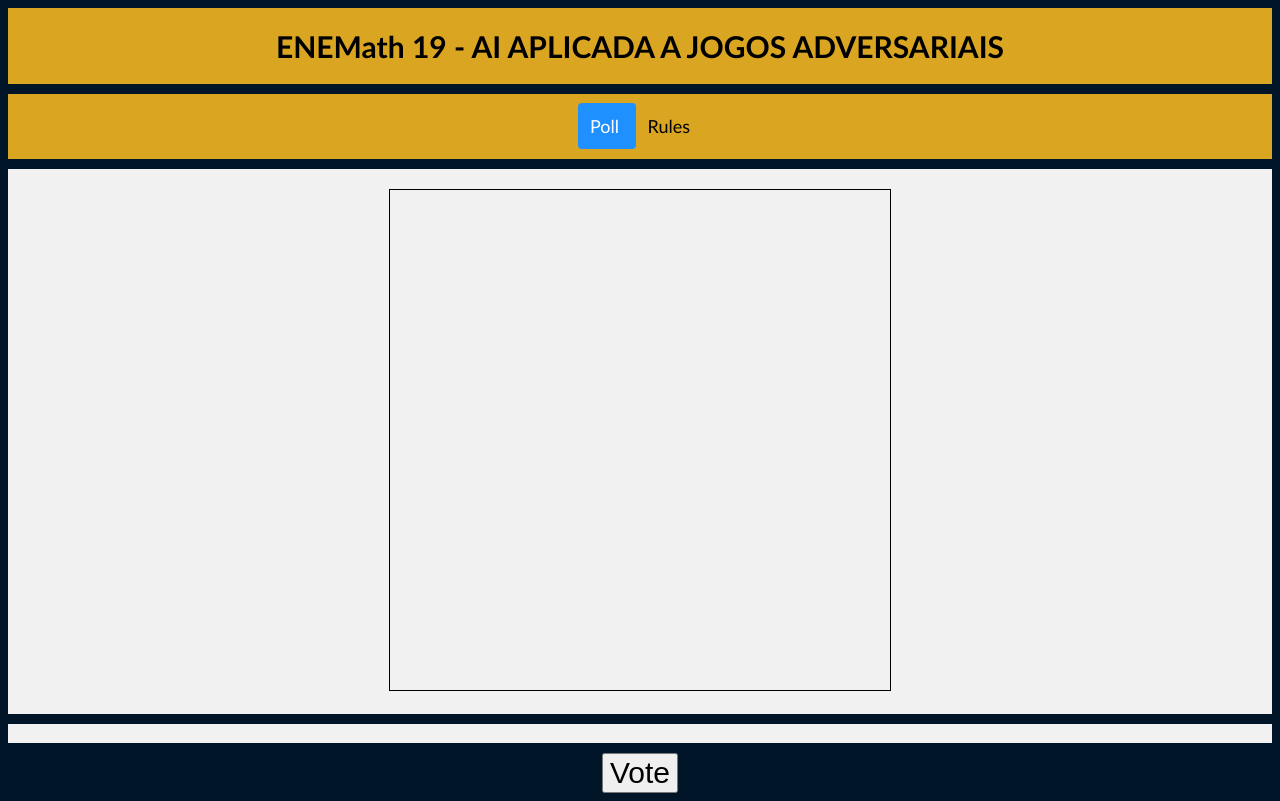
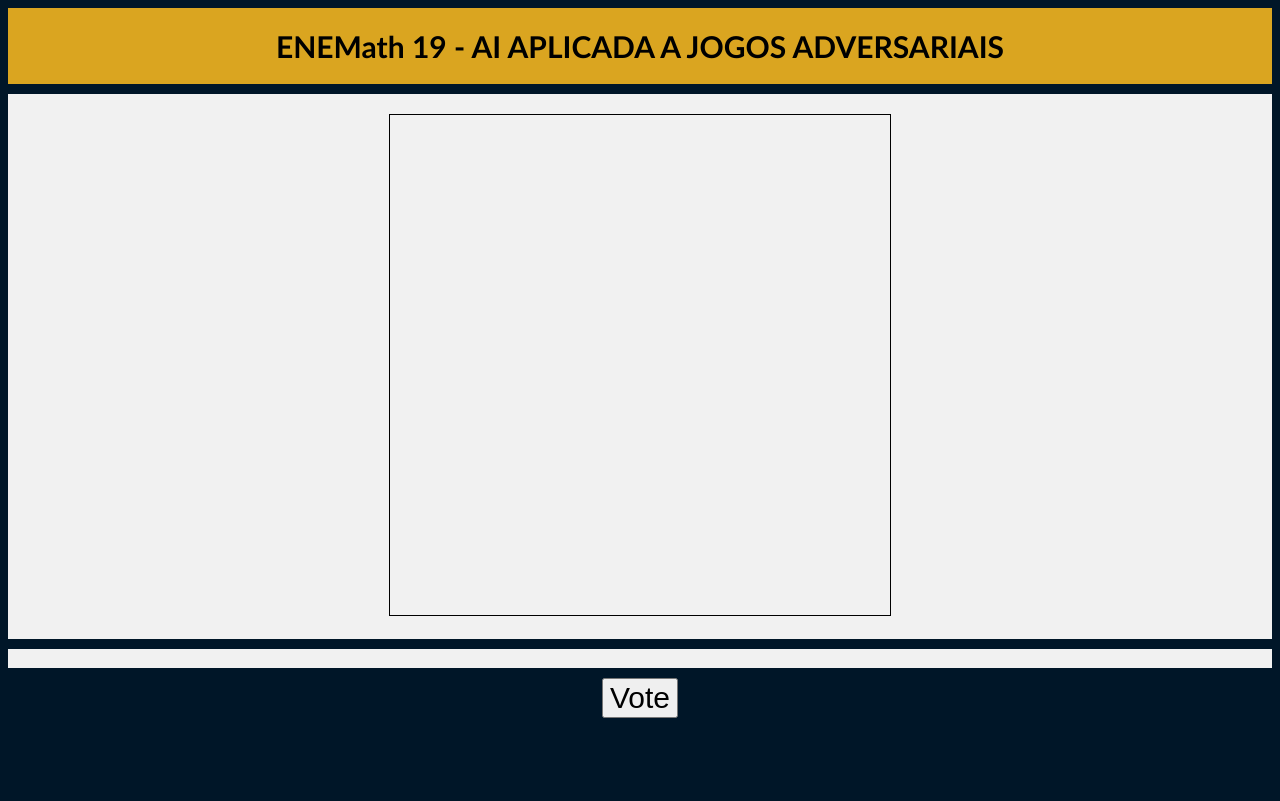
Before and after one commit to afonsonf/ia-enemath-poll, a plain HTML site: page poll/client/index.html in a window 1280 px wide. Drawn offline with Linux system fonts and the light colour scheme; no server answers.

Commit message:
rm navbar from poll

```diff
--- a/poll/client/index.html
+++ b/poll/client/index.html
@@ -12,11 +12,6 @@
 
   <div class="header">
     <div class="logo">ENEMath 19 - AI APLICADA A JOGOS ADVERSARIAIS</div>
-  </div>
-
-  <div class="header">
-    <a class="active" href="index.html"> Poll </a>
-    <a href="rules.html"> Rules </a>
   </div>
 
   <div class="board-parent">
```
